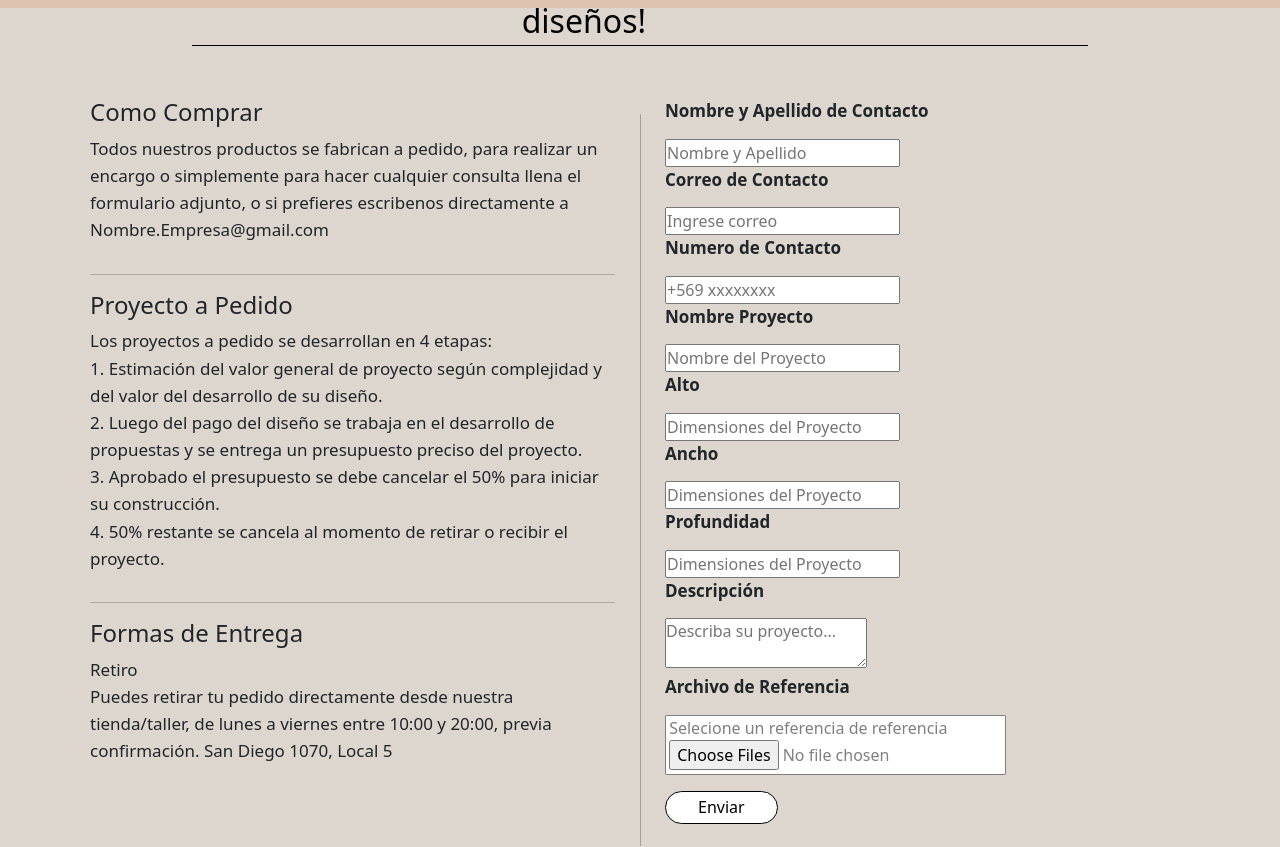
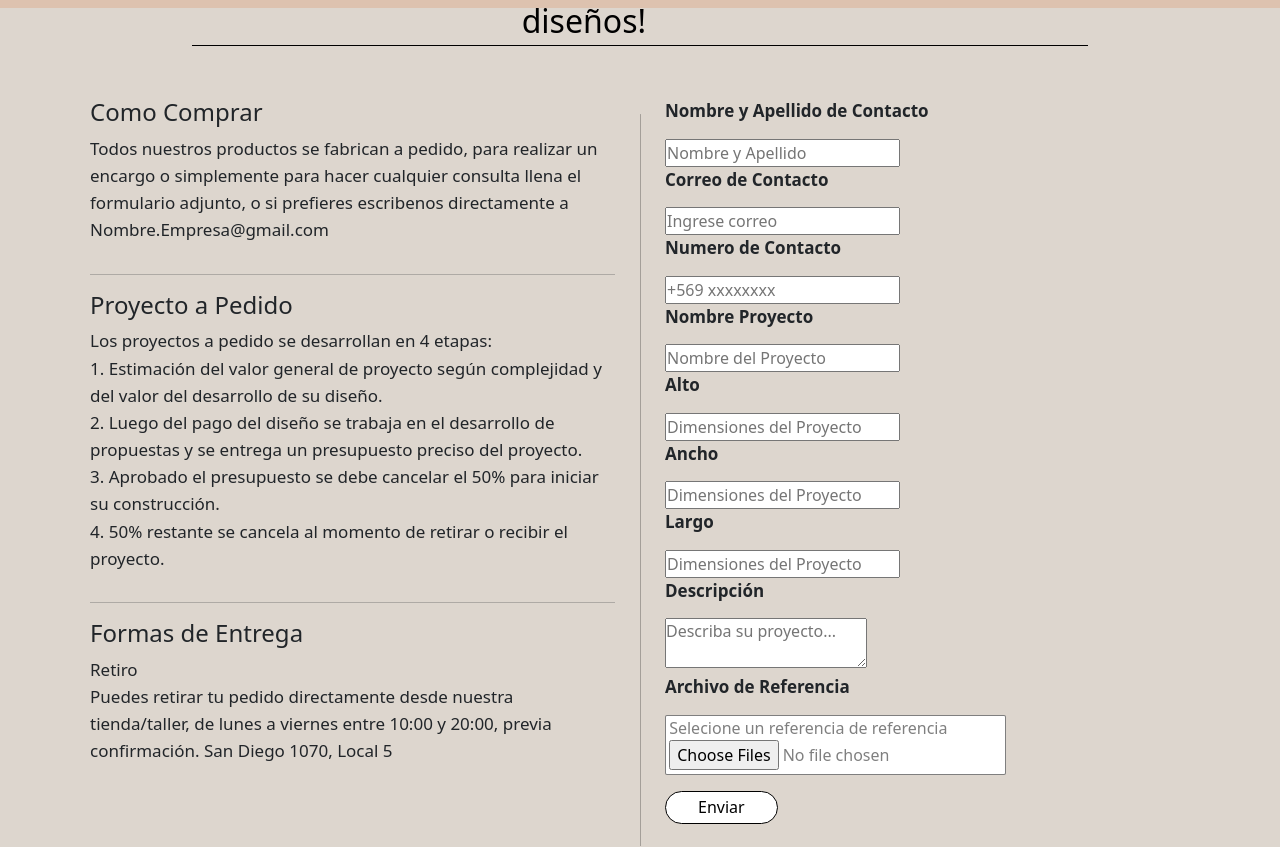
Before and after one commit to MrMonkey09/TiendaMuebles, a Django app: page /solicitud-diseno/ in a window 1280 px wide. Shown: the part 192-1039 px from the top of the page. Run offline with Django 4.2, Linux system fonts and the light colour scheme.

Commit message:
Cambio de Profundidad a Largo
Falta cambiar la propiedad desde la bse de datos?

```diff
--- a/TiendaMuebles/TiendaMuebles/settings.py
+++ b/TiendaMuebles/TiendaMuebles/settings.py
@@ -27,7 +27,7 @@ STATIC_ROOT = os.path.join(BASE_DIR, 'staticfiles_build', 'static')
 SECRET_KEY = 'django-insecure-t*lz&s-m9zu9q-%#hnbqj88qr6f#c8lv&jog5*g3b5o#%fg=3f'
 
 # SECURITY WARNING: don't run with debug turned on in production!
-DEBUG = True
+DEBUG = False
 
 ALLOWED_HOSTS = ['.vercel.app', '.now.sh','127.0.0.1']
 
--- a/TiendaMuebles/templates/solicitudDiseños/solicitudDiseños.html
+++ b/TiendaMuebles/templates/solicitudDiseños/solicitudDiseños.html
@@ -96,7 +96,7 @@
           </div>
 
           <div class="input-profundidad">
-            <a>Profundidad</a>
+            <a>Largo</a>
             <input type="text" name="dimensiones" placeholder="Dimensiones del Proyecto" class="campo">
           </div>
 
```
